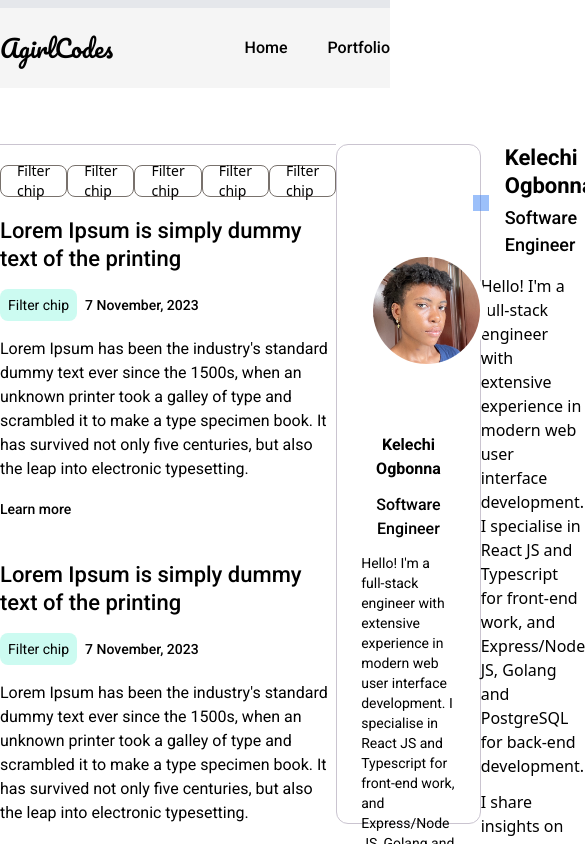
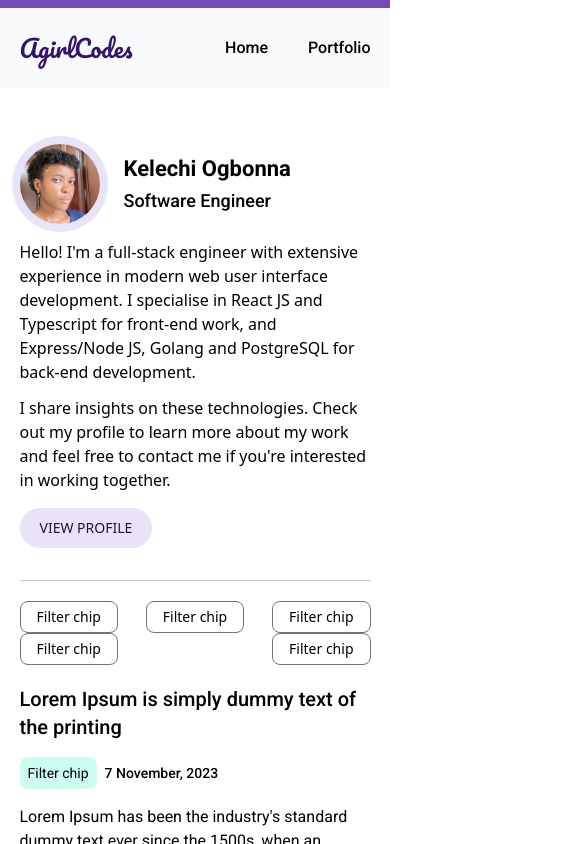
Before and after one commit to Kellswork/agirlcodes.dev, a Next.js app: page / in a window 390 px wide. Shown: the top 844 px of the page, 585 px wide, since content can reach past the window. Built offline with nearby package versions, Linux system fonts and the light colour scheme.

Commit message:
update config file with - screen breakpoints - colors - fontsize - i did use some on of values that i didnt repeat

```diff
--- a/tailwind.config.js
+++ b/tailwind.config.js
@@ -1,30 +1,51 @@
 /** @type {import('tailwindcss').Config} */
 module.exports = {
   content: [
-    './app/**/*.{js,ts,jsx,tsx,mdx}', // Note the addition of the `app` directory.
-    './pages/**/*.{js,ts,jsx,tsx,mdx}',
-    './components/**/*.{js,ts,jsx,tsx,mdx}',
+    "./app/**/*.{js,ts,jsx,tsx,mdx}", // Note the addition of the `app` directory.
+    "./pages/**/*.{js,ts,jsx,tsx,mdx}",
+    "./components/**/*.{js,ts,jsx,tsx,mdx}",
 
     // Or if using `src` directory:
-    './src/**/*.{js,ts,jsx,tsx,mdx}',
+    "./src/**/*.{js,ts,jsx,tsx,mdx}",
   ],
   theme: {
+    screens: {
+      'xl': {'min': '998px'},
+      'lg': {'min': '998px', 'max': '1090px'},
+      'md': {'min': '668px', 'max': '997px'},
+      'sm' : {'max': '667px'},
+      'ft' :{ 'max': '820px'}
+    },
     extend: {
       fontFamily: {
-        'pacifico':['var(--font-pacifico)', 'cursive'],
-        'roboto': ['var(--font-roboto)', 'sans-serif', 'ui-sans-serif', 'system-ui',]
+        pacifico: ["var(--font-pacifico)", "cursive"],
+        roboto: [
+          "var(--font-roboto)",
+          "sans-serif",
+          "ui-sans-serif",
+          "system-ui",
+        ],
       },
       maxWidth: {
-        "5xl" : '1030px',
+        "5xl": "1030px",
       },
-     fontSize: {
-      titleLarge: ['1.375rem', {
-        lineHeight: '28px'
-      }]
-     },
+      fontSize: {
+        titleLarge: ["1.375rem", { lineHeight: "28px" }],
+        headlineMedium: ["1.75rem", { lineHeight: "26px" }],
+        headlineSmall: ["1.5rem", { lineHeight: "32px" }],
+      },
+      colors: {
+        'purple-10':'#240754',
+        'purple-9': '#34126F',
+        'purple-7' : '#51279B',
+        'purple-5': "#724BB7",
+        'purple-4': '#8662C7',
+        'purple-1': '#EAE2F8',
+        'text-color': '#1D192B',
+        'place-holder-color': '#49454F',
+        'neutral-100': '#f1f5f880'
+      }
     },
   },
-  plugins: [
-    require('@tailwindcss/typography'),
-  ],
-}
+  plugins: [require("@tailwindcss/typography")],
+};
```
